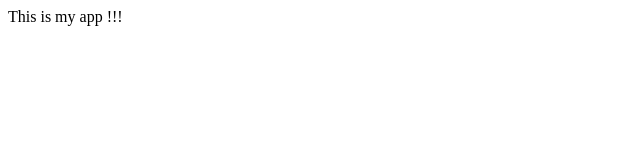
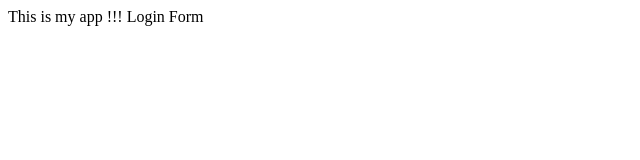
Before and after one commit to kentorks/myappsample, a plain HTML site: page index.html in a window 1280 px wide. Shown: the full height of the page, 0-640 px from the left. Drawn offline with Linux system fonts and the light colour scheme.

Commit message:
Login form

```diff
--- /dev/null
+++ b/dir2/app2.js
@@ -0,0 +1 @@
+console.log("app2.js");
--- a/index.html
+++ b/index.html
@@ -7,5 +7,6 @@
 </head>
 <body>
   This is my app !!!
+  Login Form
 </body>
 </html>
```
Also changed, not shown: login.html (added, +1 -0 lines), log.txt (added).
